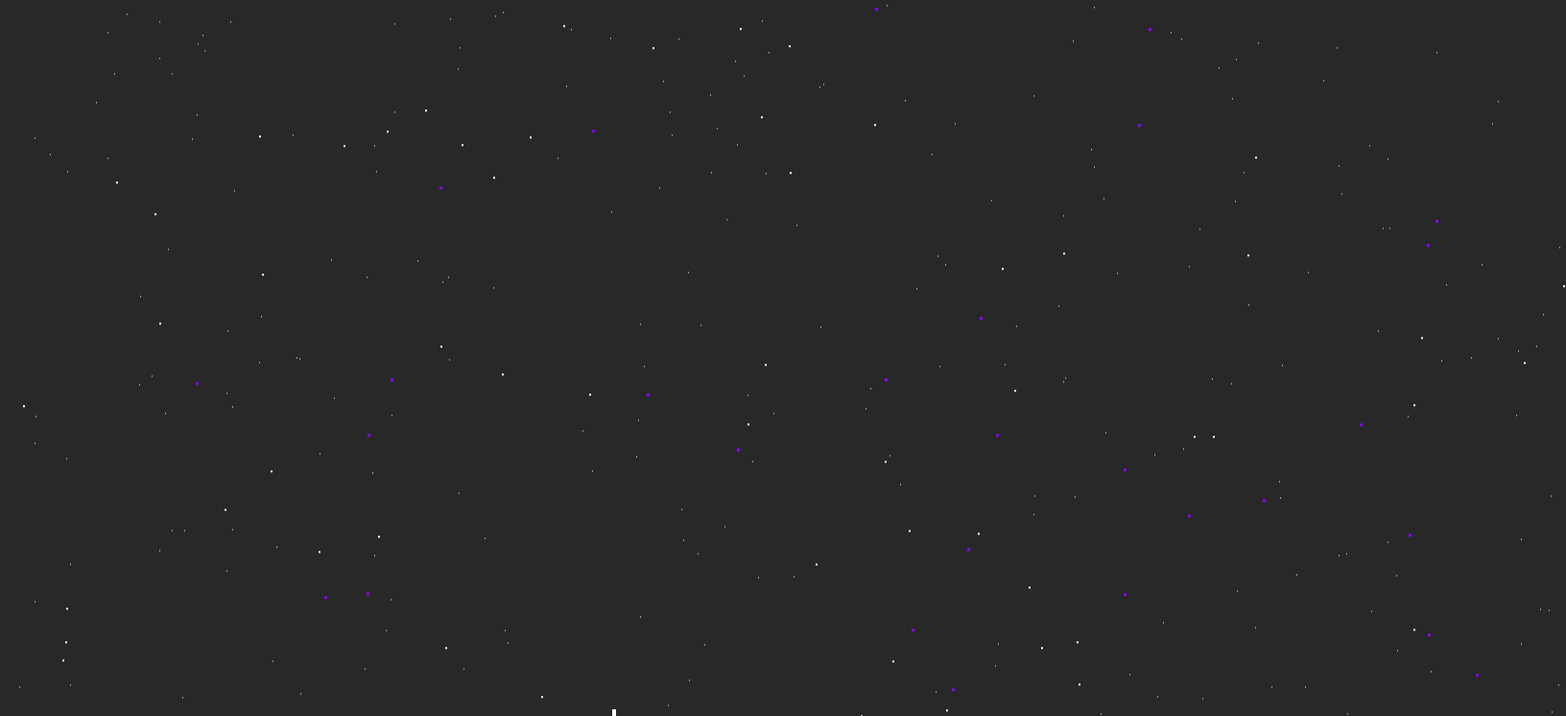
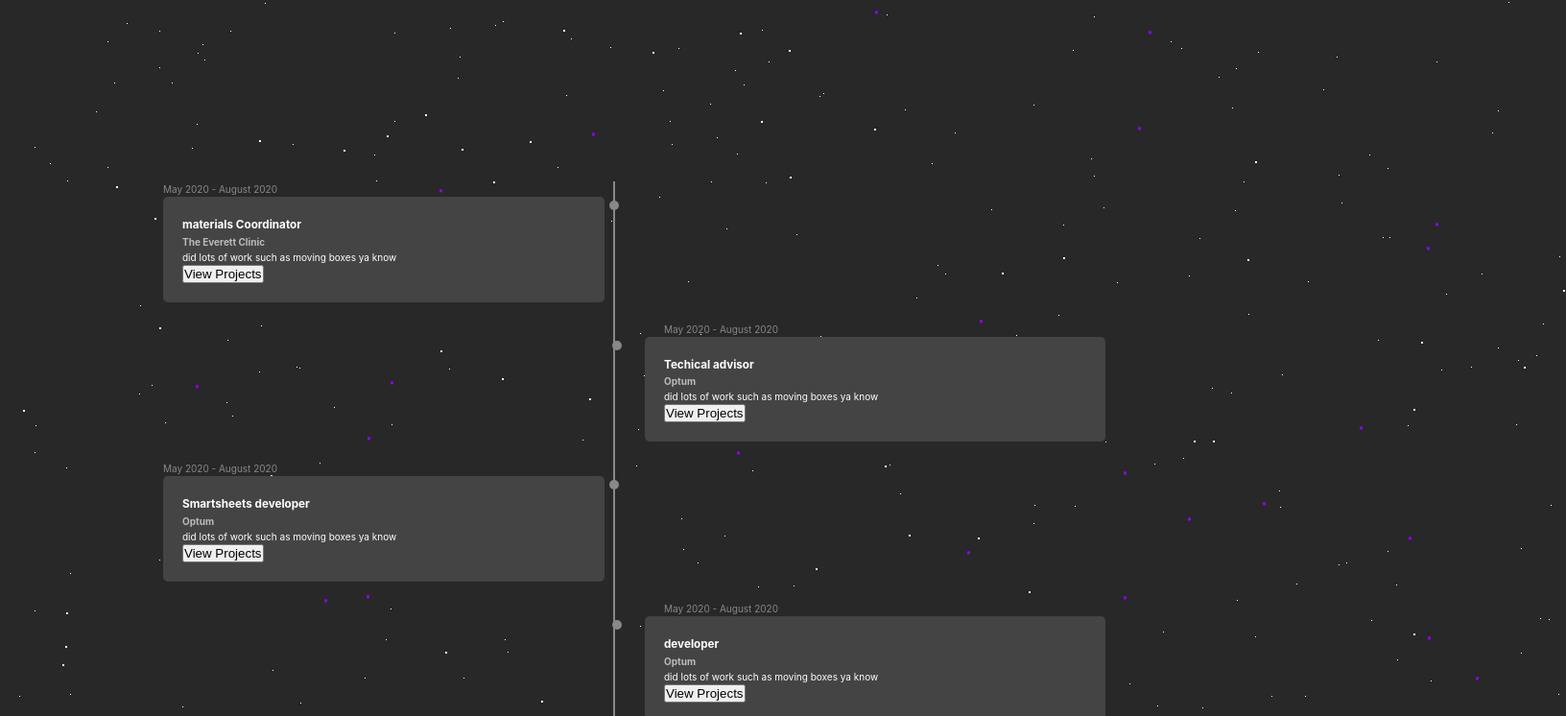
Before and after one commit to MattStudzinski/PortfolioV2, a React (Create React App) app: page / in a window 1280 px wide. Shown: the part 662-1408 px from the top of the page at 96% size, 1632 px wide, since content can reach past the window. Built offline with nearby package versions, Linux system fonts and the light colour scheme.

Commit message:
made my own timeline

```diff
--- a/src/componets/Experience.jsx
+++ b/src/componets/Experience.jsx
@@ -1,38 +1,34 @@
-import React from 'react';
-import { useEffect, useRef,  useState } from 'react';
-import { VerticalTimeline, VerticalTimelineElement } from 'react-vertical-timeline-component';
-import WorkIcon from "../svg/workIcon.png"
+import React, { useEffect, useRef, useState } from 'react';
+import WorkIcon from "../svg/workIcon.png";
 import timelineElements from '../TimelineElement';
-import 'react-vertical-timeline-component/style.min.css';
+
 
 const Experience = () => {
-    const [isVisible, setIsVisible] = useState([])
-    const timelineItemRefs = useRef([])
+    const [visibleElements, setVisibleElements] = useState([]);
+    const elementRefs = useRef([]);
 
-    useEffect (() => {
+    useEffect(() => {
         const observerOptions = {
             root: null,
             rootMargin: '0px',
-            threshold: 1,
-        }
+            threshold: 0.5,
+        };
 
-        const handleIntersection = (entries, observer) => {
+        const handleIntersection = (entries) => {
             entries.forEach((entry) => {
-                const { id } = entry.target.dataset;
-                if (entry.isIntersecting && !isVisible.includes(id)) {
-                    setIsVisible((prevVisible) => [...prevVisible, id]);
-                } else if (!entry.isIntersecting && isVisible.includes(id)) {
-                    setIsVisible((prevVisible) => prevVisible.filter((item) => item !== id));
+                const id = entry.target.getAttribute('data-id');
+                if (entry.isIntersecting) {
+                    setVisibleElements((prev) => [...new Set([...prev, id])]);
+                } else {
+                    setVisibleElements((prev) => prev.filter((item) => item !== id));
                 }
             });
         };
 
         const observer = new IntersectionObserver(handleIntersection, observerOptions);
 
-        timelineItemRefs.current.forEach((ref) => {
-            if (ref.current) {
-                observer.observe(ref.current);
-            }
+        elementRefs.current.forEach((ref) => {
+            if (ref) observer.observe(ref);
         });
 
         return () => {
@@ -40,28 +36,29 @@ const Experience = () => {
         };
     }, []);
 
-    let workIconStyles = { background: "#242424", fill: "#ffffff" };
     return (
-        <section className="experience">
-        <VerticalTimeline animate={true}>
-            {timelineElements.map((element) => (
-                <VerticalTimelineElement
+        <section className="timeline">
+            <div className="timeline__line"></div>
+            {timelineElements.map((element, index) => (
+
+                <div
                     key={element.id}
-                    ref={(el) => (timelineItemRefs.current[element.id - 1] = el)}
-                    className={`vertical-timeline-element ${isVisible.includes(element.id.toString()) ? 'visible' : ''}`}
-                    date={element.date}
-                    iconStyle={{ background: '#888', color: '#fff' }}
-                    icon={<img src={WorkIcon} alt="Work Icon" style={{ width: '100%', height: '100%' }} />}
-                    data-id={element.id}
+                    className={`timeline__element ${visibleElements.includes(element.id.toString()) ? 'visible' : ''}`}
+                    ref={(el) => (elementRefs.current[index] = el)}
+                    data-id={element.id.toString()}
                 >
-                    <h3 className="vertical-timeline-element-title">{element.title}</h3>
-                    <h4 className="vertical-timeline-element-subtitle">{element.location}</h4>
-                    <p>{element.description}</p>
-                    <button>{element.buttonText}</button>
-                </VerticalTimelineElement>
+                    <div className='timeline__content-container'>
+                    <div className="timeline__date">{element.date}</div>
+                    <div className="timeline__content">
+                        <h3 className="timeline__title">{element.title}</h3>
+                        <h4 className="timeline__subtitle">{element.location}</h4>
+                        <p>{element.description}</p>
+                        <button>{element.buttonText}</button>
+                    </div>
+                </div>
+                </div>
             ))}
-        </VerticalTimeline>
-    </section>
+        </section>
     );
 };
 
--- a/src/sass/componets/_experience.scss
+++ b/src/sass/componets/_experience.scss
@@ -1,45 +1,103 @@
-/* Experience.css */
-.experience {
+.timeline {
     display: flex;
-    justify-content: center;
+    flex-direction: column;
     align-items: center;
     width: 100%;
+    position: relative;
+    padding: 50px 0; /* Add some padding to the top and bottom */
+
+
+&__line {
+    position: absolute;
+    left: 50%;
+    width: 2px;
     height: 100%;
+    background: #888;
+    transform: translateX(-50%);
 }
 
-.vertical-timeline-element-content {
-    background: #444 !important;
-    color: #fff !important;
-    border-radius: 5px;
-    padding: 20px;
-}
-
-.vertical-timeline-element-date {
-    color: #888 !important;
-}
-
-.vertical-timeline-element-icon {
-    background: #888 !important;
-    color: #fff !important;
+&__element {
     display: flex;
     align-items: center;
-    justify-content: center;
-}
-
-/* Ensure SVG icon is centered */
-.vertical-timeline-element-icon > div {
-    display: flex;
-    align-items: center;
-    justify-content: center;
-}
-
-.vertical-timeline-element {
+    margin-bottom: 20px;
     opacity: 0;
     transform: translateY(20px);
     transition: opacity 0.5s ease, transform 0.5s ease;
+    position: relative;
+    width: 75%; /* Make items half the width of the container */
+    margin-left: 80%; /* Position items to the right of the center line */
 }
 
-.vertical-timeline-element.visible {
+&__element::before {
+    content: '';
+    position: absolute;
+    left: -34.2px; /* Position the dot on the vertical line */
+    top: 20px; /* Adjust to align with the element */
+    width: 10px;
+    height: 10px;
+    background: #888;
+    border-radius: 50%;
+    z-index: 1;
+}
+
+&__element:nth-child(even)::before {
+    left: auto;
+    right: 50.55%; /* Position the dot on the vertical line for even elements */
+}
+
+&__element:nth-child(even) {
+    margin-left: 0;
+
+}
+
+&__element.visible {
     opacity: 1;
     transform: translateY(0);
 }
+
+
+
+&__element:nth-child(even) {
+    margin-left: 20px;
+    margin-right: 0;
+}
+
+&__content-container{
+    display: flex;
+    flex-direction: column;
+    width: 50%;
+}
+
+&__content {
+    background: #444;
+    color: #fff;
+    border-radius: 5px;
+    padding: 20px;
+    flex: 1;
+}
+
+&__element:nth-child(even) &__content {
+    margin-right: 20px;
+    margin-left: 0;
+}
+
+&__title {
+    margin: 0;
+}
+
+&__subtitle {
+    margin: 0;
+    color: #bbb;
+}
+
+&__date {
+    color: #888;
+    margin-left: 20px;
+}
+
+&__element:nth-child(even) &__date {
+    margin-right: 20px;
+    margin-left: 0;
+}
+
+}
--- a/src/styles/styles.css
+++ b/src/styles/styles.css
@@ -380,50 +380,89 @@ html {
   color: rgb(143, 0, 255);
 }
 
-/* Experience.css */
-.experience {
+.timeline {
   display: flex;
-  justify-content: center;
+  flex-direction: column;
   align-items: center;
   width: 100%;
+  position: relative;
+  padding: 50px 0; /* Add some padding to the top and bottom */
+}
+.timeline__line {
+  position: absolute;
+  left: 50%;
+  width: 2px;
   height: 100%;
+  background: #888;
+  transform: translateX(-50%);
 }
-
-.vertical-timeline-element-content {
-  background: #444 !important;
-  color: #fff !important;
-  border-radius: 5px;
-  padding: 20px;
-}
-
-.vertical-timeline-element-date {
-  color: #888 !important;
-}
-
-.vertical-timeline-element-icon {
-  background: #888 !important;
-  color: #fff !important;
+.timeline__element {
   display: flex;
   align-items: center;
-  justify-content: center;
-}
-
-/* Ensure SVG icon is centered */
-.vertical-timeline-element-icon > div {
-  display: flex;
-  align-items: center;
-  justify-content: center;
-}
-
-.vertical-timeline-element {
+  margin-bottom: 20px;
   opacity: 0;
   transform: translateY(20px);
   transition: opacity 0.5s ease, transform 0.5s ease;
+  position: relative;
+  width: 75%; /* Make items half the width of the container */
+  margin-left: 80%; /* Position items to the right of the center line */
 }
-
-.vertical-timeline-element.visible {
+.timeline__element::before {
+  content: "";
+  position: absolute;
+  left: -34.2px; /* Position the dot on the vertical line */
+  top: 20px; /* Adjust to align with the element */
+  width: 10px;
+  height: 10px;
+  background: #888;
+  border-radius: 50%;
+  z-index: 1;
+}
+.timeline__element:nth-child(even)::before {
+  left: auto;
+  right: 50.55%; /* Position the dot on the vertical line for even elements */
+}
+.timeline__element:nth-child(even) {
+  margin-left: 0;
+}
+.timeline__element.visible {
   opacity: 1;
   transform: translateY(0);
+}
+.timeline__element:nth-child(even) {
+  margin-left: 20px;
+  margin-right: 0;
+}
+.timeline__content-container {
+  display: flex;
+  flex-direction: column;
+  width: 50%;
+}
+.timeline__content {
+  background: #444;
+  color: #fff;
+  border-radius: 5px;
+  padding: 20px;
+  flex: 1;
+}
+.timeline__element:nth-child(even) .timeline__content {
+  margin-right: 20px;
+  margin-left: 0;
+}
+.timeline__title {
+  margin: 0;
+}
+.timeline__subtitle {
+  margin: 0;
+  color: #bbb;
+}
+.timeline__date {
+  color: #888;
+  margin-left: 20px;
+}
+.timeline__element:nth-child(even) .timeline__date {
+  margin-right: 20px;
+  margin-left: 0;
 }
 
 .projects {
```
Also changed, not shown: 1 other file (tests, documents, lock files or other folders).
